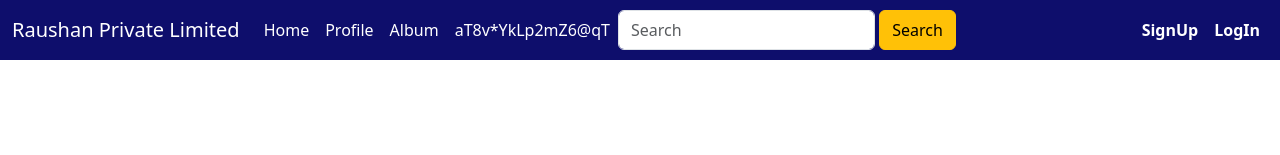
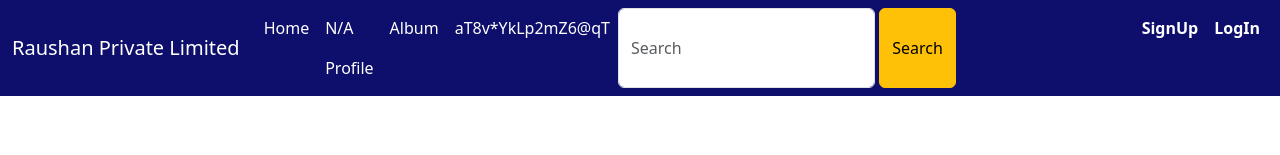
Before and after one commit to CoderRaushan/FrotendMern, a React (Vite) app: page / in a window 1280 px wide. Shown: the top 155 px of the page. Built offline with nearby package versions, Linux system fonts and the light colour scheme; no server answers.

Commit message:
first commit

```diff
--- a/src/Components/Header.jsx
+++ b/src/Components/Header.jsx
@@ -94,6 +94,15 @@ const Header = () => {
                 </li>
                 <li className="nav-item">
                   <Link className="nav-link" to="/user">
+                  {userData.photo ? (
+                    <img
+                        src={userData.photo}
+                        alt="User Profile"
+                        style={{ width: '50px', height: '50px', borderRadius: '50%' }}
+                    />
+                ) : (
+                    <p>N/A</p>
+                )}
                     {userData.name || "Profile"}
                   </Link>
                 </li>
```
